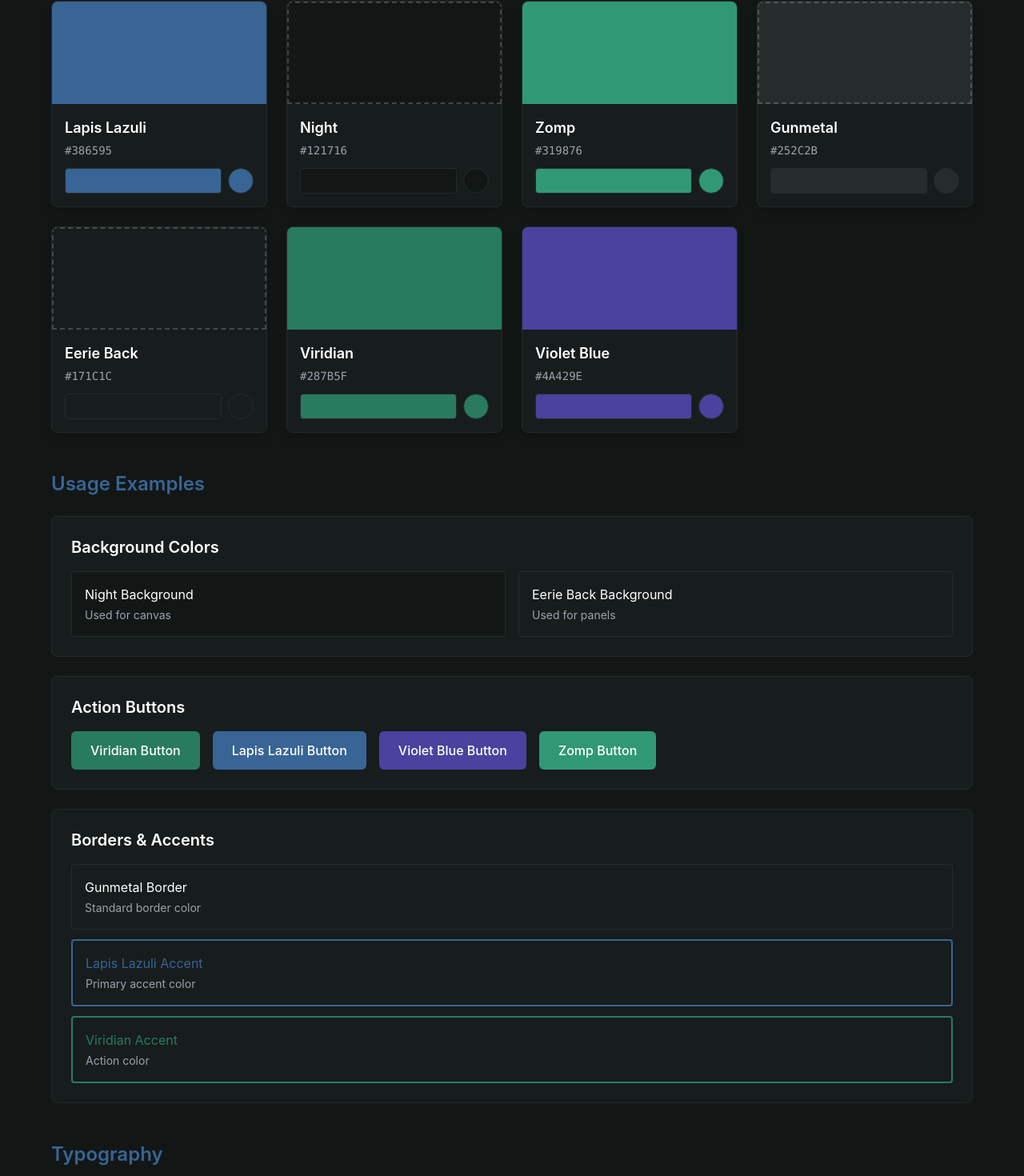
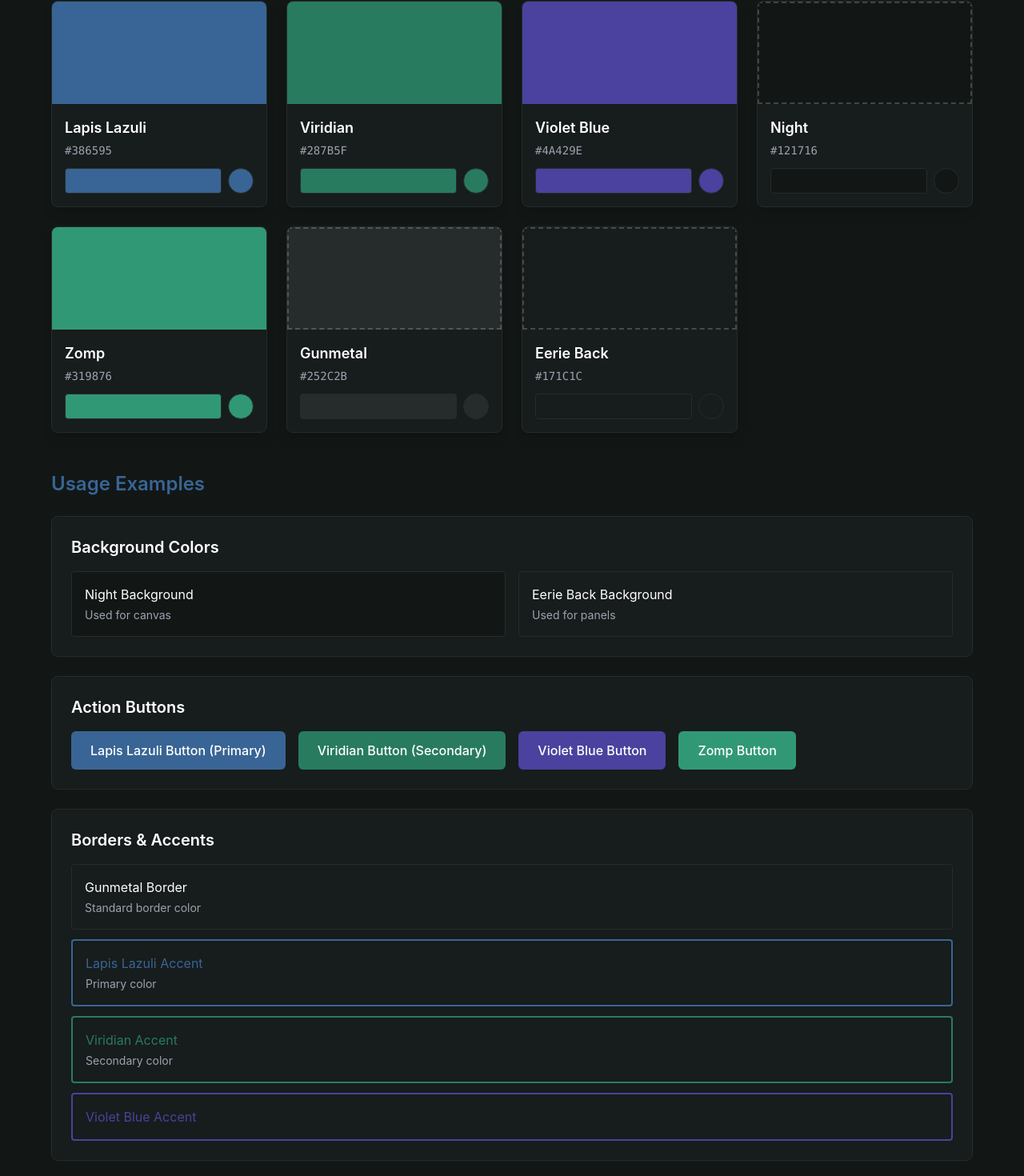
Before and after one commit to Biggsen/mc-region-maker, a React (Vite) app: page /styleguide in a window 1280 px wide. Shown: the part 159-1629 px from the top of the page at 80% size. Built offline with nearby package versions, Linux system fonts and the light colour scheme.

Commit message:
primary and secondary colours

```diff
--- a/src/components/StyleGuide.tsx
+++ b/src/components/StyleGuide.tsx
@@ -1,5 +1,3 @@
-import React from 'react'
-
 interface ColorSwatch {
   name: string
   hex: string
@@ -7,13 +5,13 @@ interface ColorSwatch {
 }
 
 const colors: ColorSwatch[] = [
-  { name: 'Lapis Lazuli', hex: '#386595', className: 'bg-lapis-lazuli' },
+  { name: 'Lapis Lazuli', hex: '#386595', className: 'bg-lapis-lazuli' }, // primary
+  { name: 'Viridian', hex: '#287B5F', className: 'bg-viridian' }, // secondary
+  { name: 'Violet Blue', hex: '#4A429E', className: 'bg-violet-blue' },
   { name: 'Night', hex: '#121716', className: 'bg-night' },
   { name: 'Zomp', hex: '#319876', className: 'bg-zomp' },
   { name: 'Gunmetal', hex: '#252C2B', className: 'bg-gunmetal' },
   { name: 'Eerie Back', hex: '#171C1C', className: 'bg-eerie-back' },
-  { name: 'Viridian', hex: '#287B5F', className: 'bg-viridian' },
-  { name: 'Violet Blue', hex: '#4A429E', className: 'bg-violet-blue' },
 ]
 
 export function StyleGuide() {
@@ -69,11 +67,11 @@ export function StyleGuide() {
             <div className="bg-eerie-back border border-gunmetal rounded-lg p-6">
               <h3 className="text-xl font-semibold mb-4 text-white">Action Buttons</h3>
               <div className="flex flex-wrap gap-4">
+                <button className="px-6 py-3 bg-lapis-lazuli hover:bg-lapis-lazuli/80 text-white rounded-md transition-colors font-medium">
+                  Lapis Lazuli Button (Primary)
+                </button>
                 <button className="px-6 py-3 bg-viridian hover:bg-viridian/80 text-white rounded-md transition-colors font-medium">
-                  Viridian Button
-                </button>
-                <button className="px-6 py-3 bg-lapis-lazuli hover:bg-lapis-lazuli/80 text-white rounded-md transition-colors font-medium">
-                  Lapis Lazuli Button
+                  Viridian Button (Secondary)
                 </button>
                 <button className="px-6 py-3 bg-violet-blue hover:bg-violet-blue/80 text-white rounded-md transition-colors font-medium">
                   Violet Blue Button
@@ -93,11 +91,14 @@ export function StyleGuide() {
                 </div>
                 <div className="p-4 border-2 border-lapis-lazuli rounded">
                   <p className="text-lapis-lazuli">Lapis Lazuli Accent</p>
-                  <p className="text-gray-400 text-sm mt-1">Primary accent color</p>
+                  <p className="text-gray-400 text-sm mt-1">Primary color</p>
                 </div>
                 <div className="p-4 border-2 border-viridian rounded">
                   <p className="text-viridian">Viridian Accent</p>
-                  <p className="text-gray-400 text-sm mt-1">Action color</p>
+                  <p className="text-gray-400 text-sm mt-1">Secondary color</p>
+                </div>
+                <div className="p-4 border-2 border-violet-blue rounded">
+                  <p className="text-violet-blue">Violet Blue Accent</p>
                 </div>
               </div>
             </div>
--- a/tailwind.config.js
+++ b/tailwind.config.js
@@ -7,13 +7,13 @@ export default {
   theme: {
     extend: {
       colors: {
-        'lapis-lazuli': '#386595',
+        'lapis-lazuli': '#386595', // primary
+        'viridian': '#287B5F', // secondary
+        'violet-blue': '#4A429E',
         'night': '#121716',
         'zomp': '#319876',
         'gunmetal': '#252C2B',
         'eerie-back': '#171C1C',
-        'viridian': '#287B5F',
-        'violet-blue': '#4A429E',
       },
     },
   },
```
